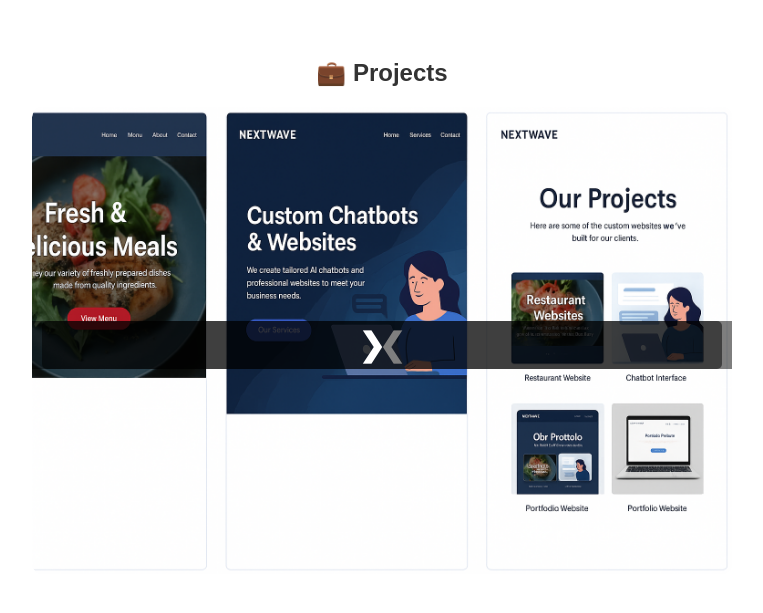
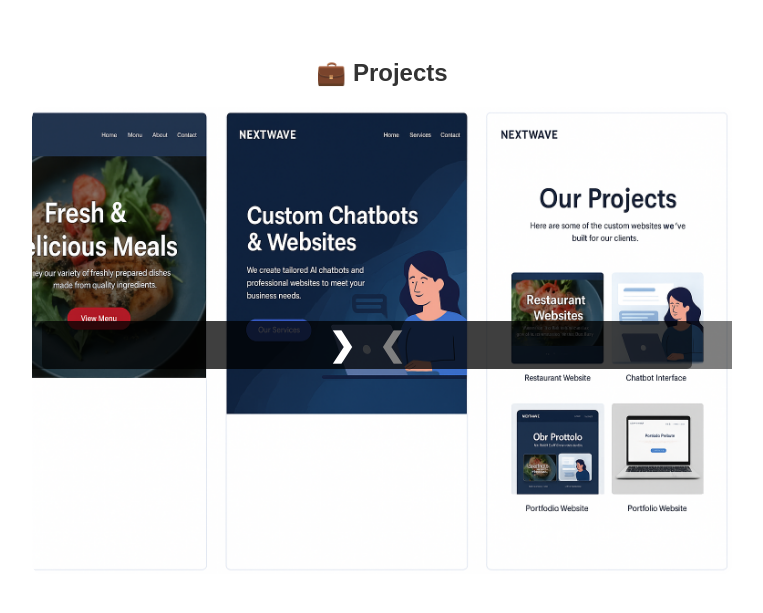
Before and after one commit to Yoavga19/library, a Flask app: page / in a window 1280 px wide. Shown: the part 686-1299 px from the top of the page, without its empty margins (258-1021 px from the left). Run offline with Flask 3, Linux system fonts and the light colour scheme.

Commit message:
Update style.css

```diff
--- a/static/style.css
+++ b/static/style.css
@@ -147,7 +147,7 @@ button:hover {
 }
 
 .carousel-btn.next {
-  right: 10px;
+  right: 40px;
 }
 
 /* === Footer === */
```
